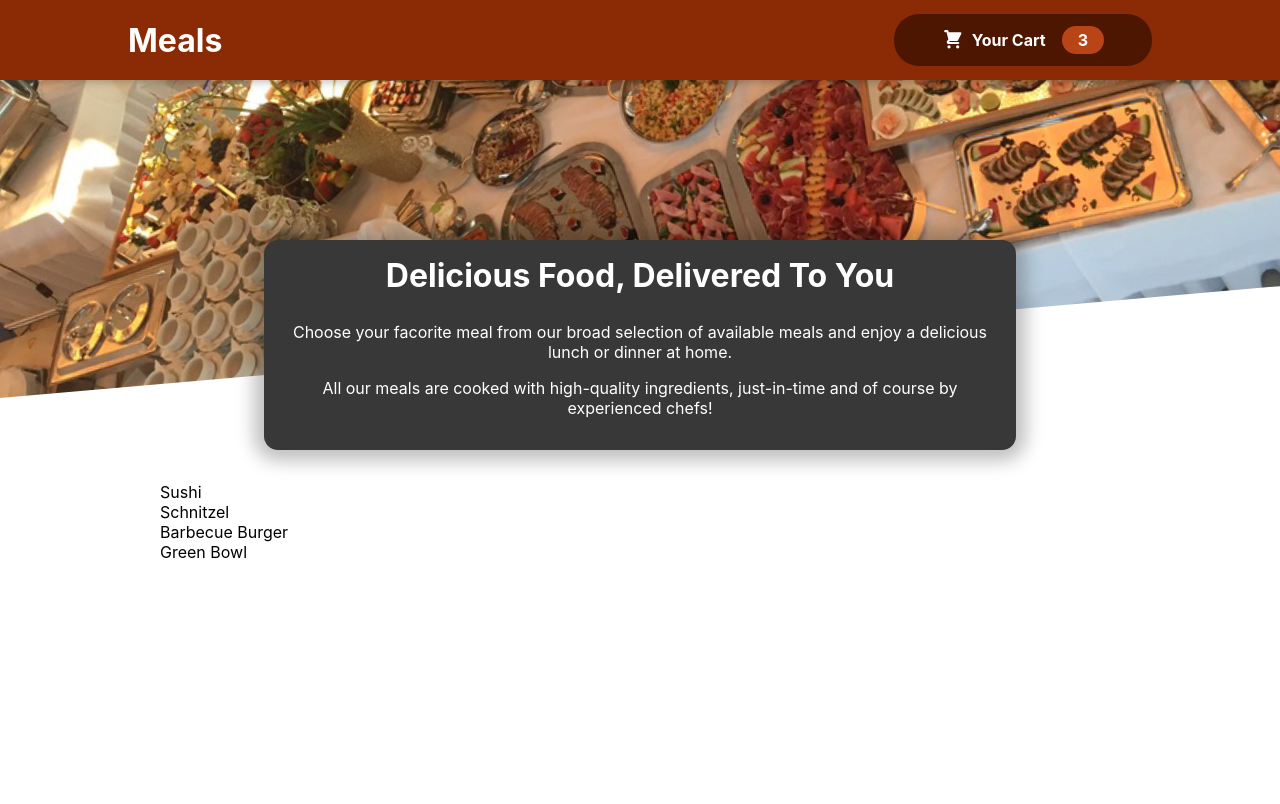
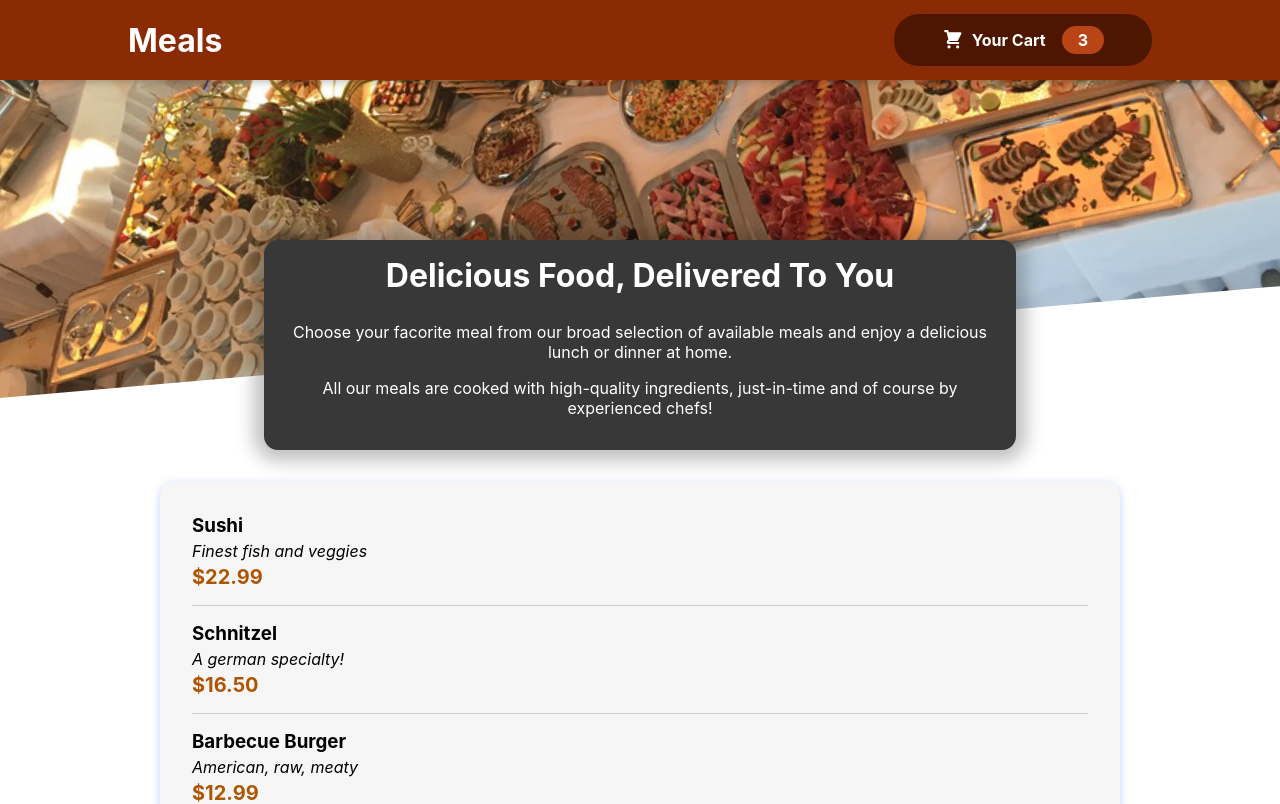
Before and after one commit to janbogosyan/restaurant-menu, a React (Create React App) app: page / in a window 1280 px wide. Shown: the top 804 px of the page. Built offline with nearby package versions, Linux system fonts and the light colour scheme.

Commit message:
Adding Individual Meal Items and Displaying Them

```diff
--- a/src/components/Meals/AvailableMeals.js
+++ b/src/components/Meals/AvailableMeals.js
@@ -1,4 +1,7 @@
+import Card from '../UI/Card';
+
 import classes from './AvailableMeals.module.css';
+import MealItem from './MealItem/MealItem';
 
 const DUMMY_MEALS = [
     {
@@ -28,12 +31,21 @@
 ];
 
 const AvailableMeals = () => {
-    const mealsList = DUMMY_MEALS.map(meal => <li>{meal.name}</li>);
+    const mealsList = DUMMY_MEALS.map(meal =>
+        <MealItem
+            key={meal.id}
+            name={meal.name}
+            description={meal.description}
+            price={meal.price}
+        />
+    );
     return (
         <section className={classes.meals}>
-            <ul>
-                {mealsList}
-            </ul>
+            <Card>
+                <ul>
+                    {mealsList}
+                </ul>
+            </Card>
         </section>
     )
 };
--- a/src/components/Meals/AvailableMeals.module.css
+++ b/src/components/Meals/AvailableMeals.module.css
@@ -15,6 +15,7 @@
     from {
       opacity: 0;
       transform: translateY(3rem);
+
     }
 
     to {
--- /dev/null
+++ b/src/components/Meals/MealItem/MealItem.js
@@ -0,0 +1,20 @@
+import classes from './MealItem.module.css';
+
+const MealItem = props => {
+
+    const price = `$${props.price.toFixed(2)}`;
+
+    return (
+        <li className={classes.meal}>
+            <div>
+                <h3>{props.name}</h3>
+                <div className={classes.description}>{props.description}</div>
+                <div className={classes.price}>{price}</div>
+            </div>
+            <div>
+
+            </div>
+        </li>
+    );
+};
+export default MealItem;
--- /dev/null
+++ b/src/components/Meals/MealItem/MealItem.module.css
@@ -0,0 +1,22 @@
+.meal {
+    display: flex;
+    justify-content: space-between;
+    margin: 1rem;
+    padding-bottom: 1rem;
+    border-bottom: 1px solid #ccc;
+  }
+
+  .meal h3 {
+    margin: 0 0 0.25rem 0;
+  }
+
+  .description {
+    font-style: italic;
+  }
+
+  .price {
+    margin-top: 0.25rem;
+    font-weight: bold;
+    color: #ad5502;
+    font-size: 1.25rem;
+  }
--- /dev/null
+++ b/src/components/UI/Card.js
@@ -0,0 +1,11 @@
+import classes from './Card.module.css';
+
+const Card = props => {
+    return (
+        <div className={classes.card}>
+            {props.children}
+        </div>
+    );
+};
+
+export default Card;
--- /dev/null
+++ b/src/components/UI/Card.module.css
@@ -0,0 +1,6 @@
+.card {
+    padding: 1rem;
+    box-shadow: 0 2px 8px rgba(7, 81, 240, 0.25);
+    border-radius: 14px;
+    background-color: rgb(246, 246, 246);
+  }
```
Also changed, not shown: src/components/Meals/MealItem/MealItemForm.js (added).
